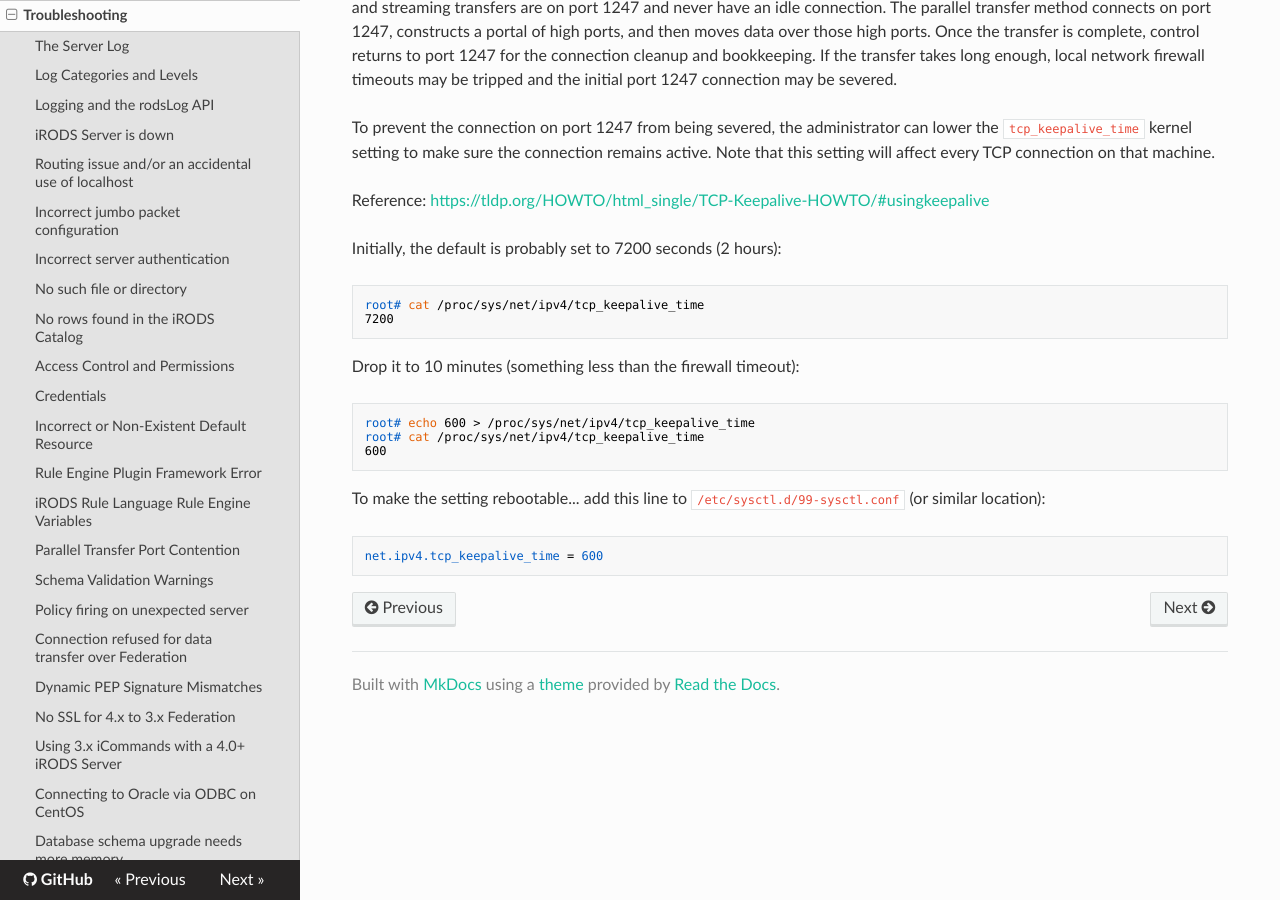
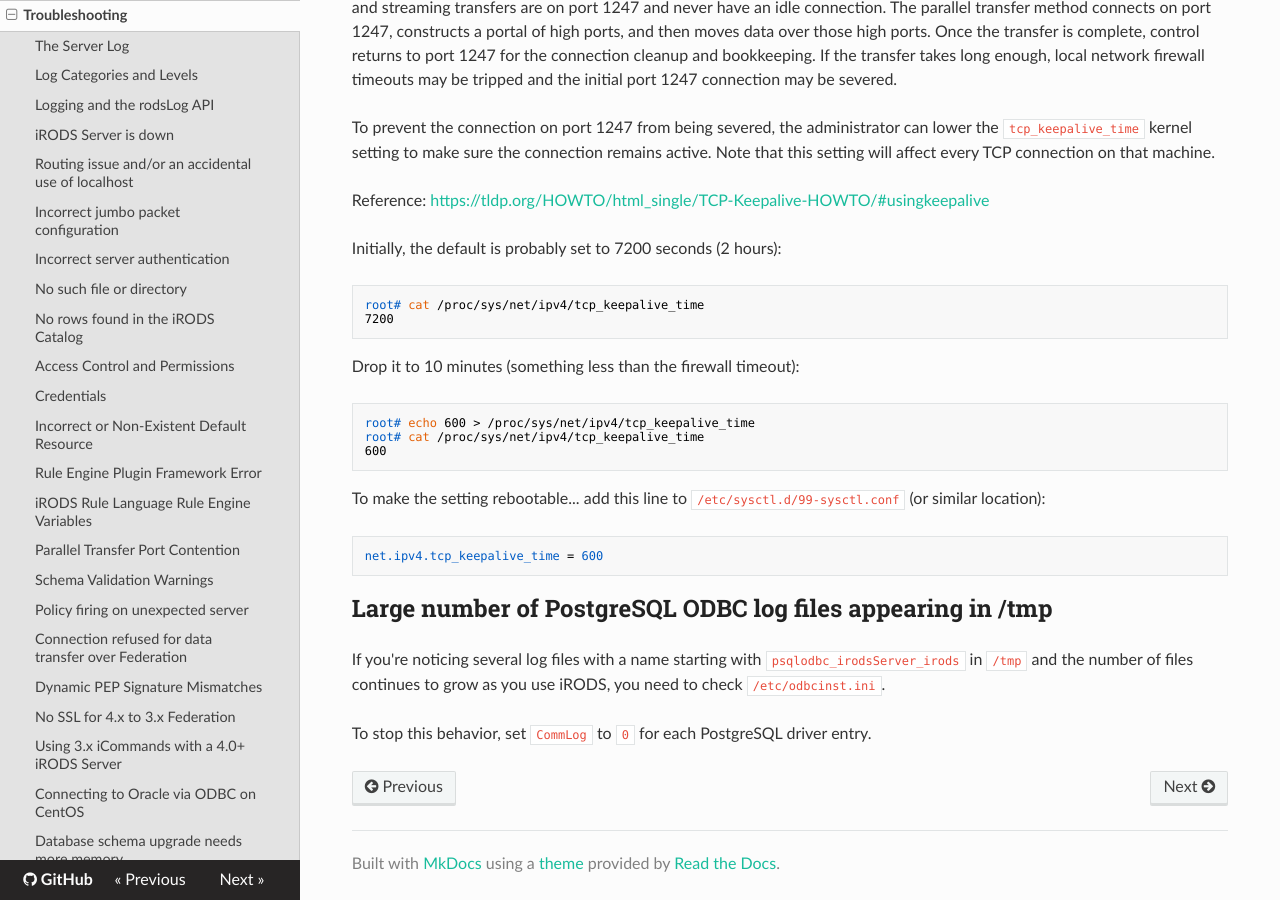
Before and after one commit to irods/irods_docs, an MkDocs documentation site: the page built from docs/system_overview/troubleshooting.md, in a window 1280 px wide and 900 px high, scrolled down 15820 px. Built offline with MkDocs 1.6.1, drawn with Linux system fonts in a browser that asks for light colours; nearby versions of some CDN libraries.

Commit message:
[irods/irods#6563] Documented how to handle growing number of psqlodbc_irodsServer log files.

````diff
--- a/docs/system_overview/troubleshooting.md
+++ b/docs/system_overview/troubleshooting.md
@@ -665,3 +665,9 @@ To make the setting rebootable... add this line to `/etc/sysctl.d/99-sysctl.conf
 ```
 net.ipv4.tcp_keepalive_time = 600
 ```
+
+## Large number of PostgreSQL ODBC log files appearing in /tmp
+
+If you're noticing several log files with a name starting with `psqlodbc_irodsServer_irods` in `/tmp` and the number of files continues to grow as you use iRODS, you need to check `/etc/odbcinst.ini`.
+
+To stop this behavior, set `CommLog` to `0` for each PostgreSQL driver entry.
````
